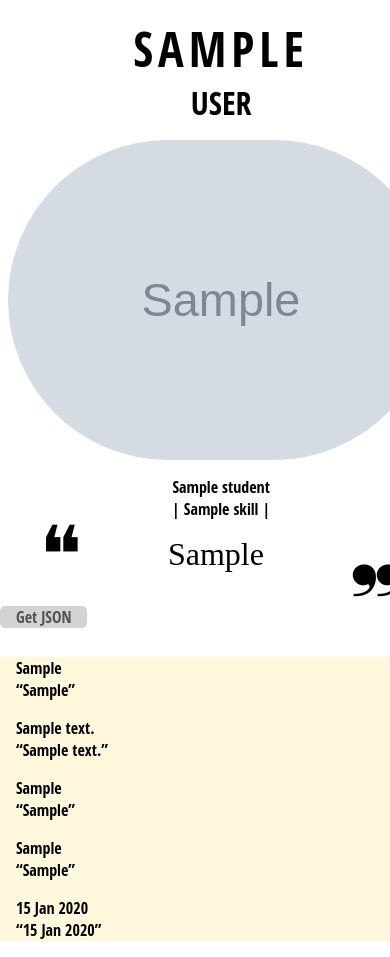
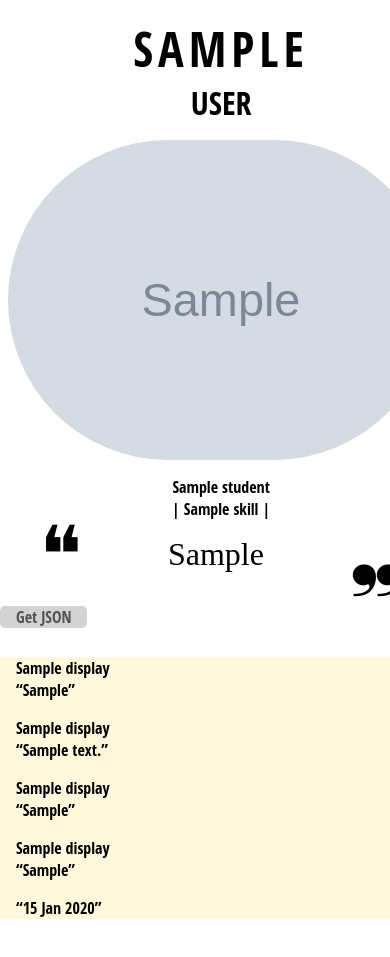
Before and after one commit to benminleung/integrify-assignment08a-galleryNodeExpressEjs, a Node project: template views/profile.ejs in a window 390 px wide; the page is wider, and only the part inside the window is pictured. Shown: the part 334-1291 px from the top of that part. After the commit the page ends 1253 px from the top of that part, so only its background shows below. Run offline with Node 20 templates, Linux system fonts and the light colour scheme; the template is opened without the code that fills it: most values are stand-ins (such as "Sample title", 1, 10 or a date in 2020); grey boxes marked "Sample" are stand-in pictures.

Commit message:
responsive implementation

```diff
--- a/css/body.css
+++ b/css/body.css
@@ -56,6 +56,8 @@
 
 section {
     /* margin: 2em 0; */
+    max-width: 1000px;
+    margin: 0 auto;
 }
 
 .btn {
--- a/views/profile.ejs
+++ b/views/profile.ejs
@@ -38,23 +38,23 @@
             </div>
             <div class='infoContainer' >
                 <div>
-                    <h4><%=formTemp.whySofterDeveloper%></h4>
+                    <h4><%=formTemp.whySofterDeveloper.display%></h4>
                     <p>&#8220;<%= student.whySofterDeveloper %>&#8221;</p>
                 </div>
                 <div>
-                    <h4><%=formTemp.longTermVision%></h4>
+                    <h4><%=formTemp.longTermVision.display%></h4>
                     <p>&#8220;<%= student.longTermVision %>&#8221;</p>
                 </div>
                 <div>
-                    <h4><%=formTemp.motivatesMe%></h4>
+                    <h4><%=formTemp.motivatesMe.display%></h4>
                     <p>&#8220;<%= student.motivatesMe %>&#8221;</p>
                 </div>
                 <div>
-                    <h4><%=formTemp.favoriteQuote%></h4>
+                    <h4><%=formTemp.favoriteQuote.display%></h4>
                     <p>&#8220;<%= student.favoriteQuote %>&#8221;</p>
                 </div>
                 <div>
-                    <h4><%=formTemp.joinedOn%></h4>
+                    <h4><%=formTemp.joinedOn.display%></h4>
                     <p>&#8220;<%= student.joinedOn %>&#8221;</p>
                 </div>
 
```
